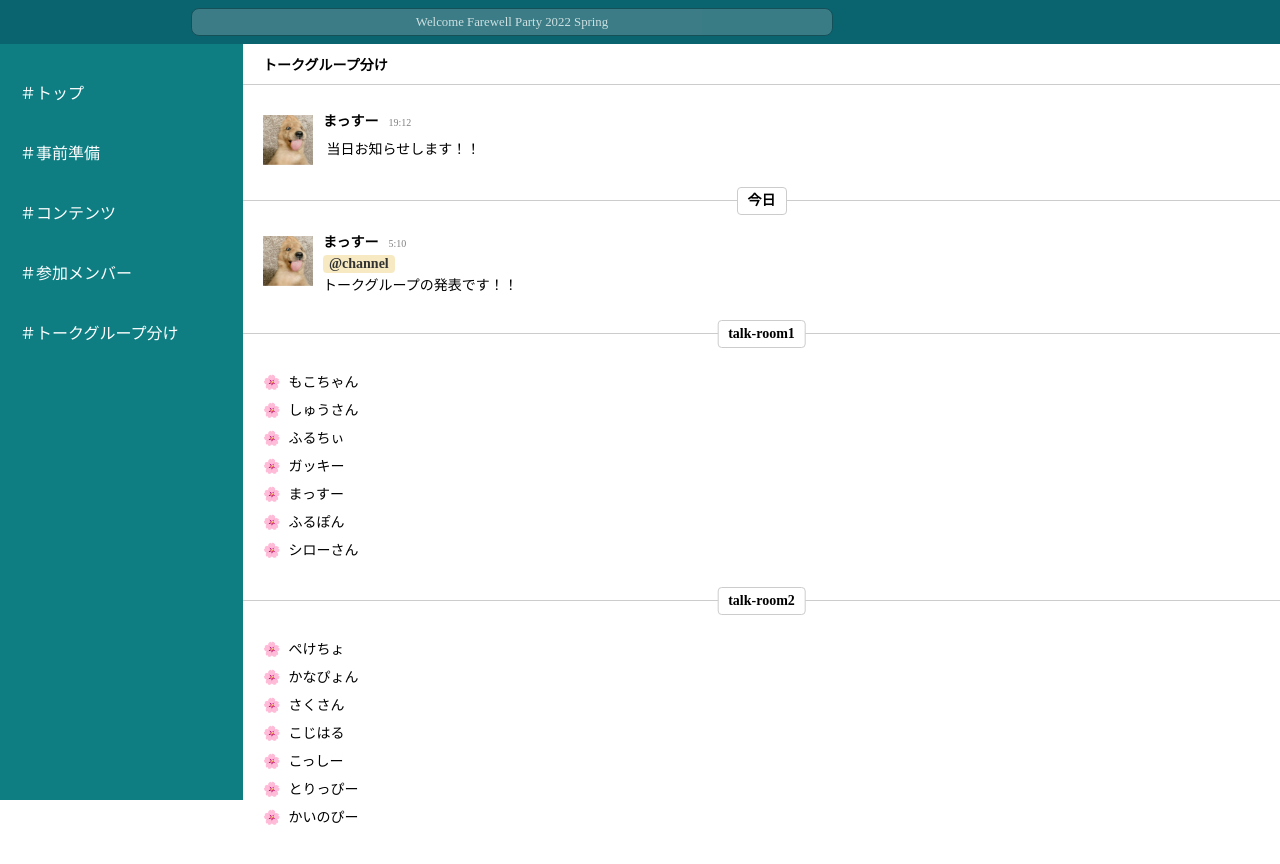
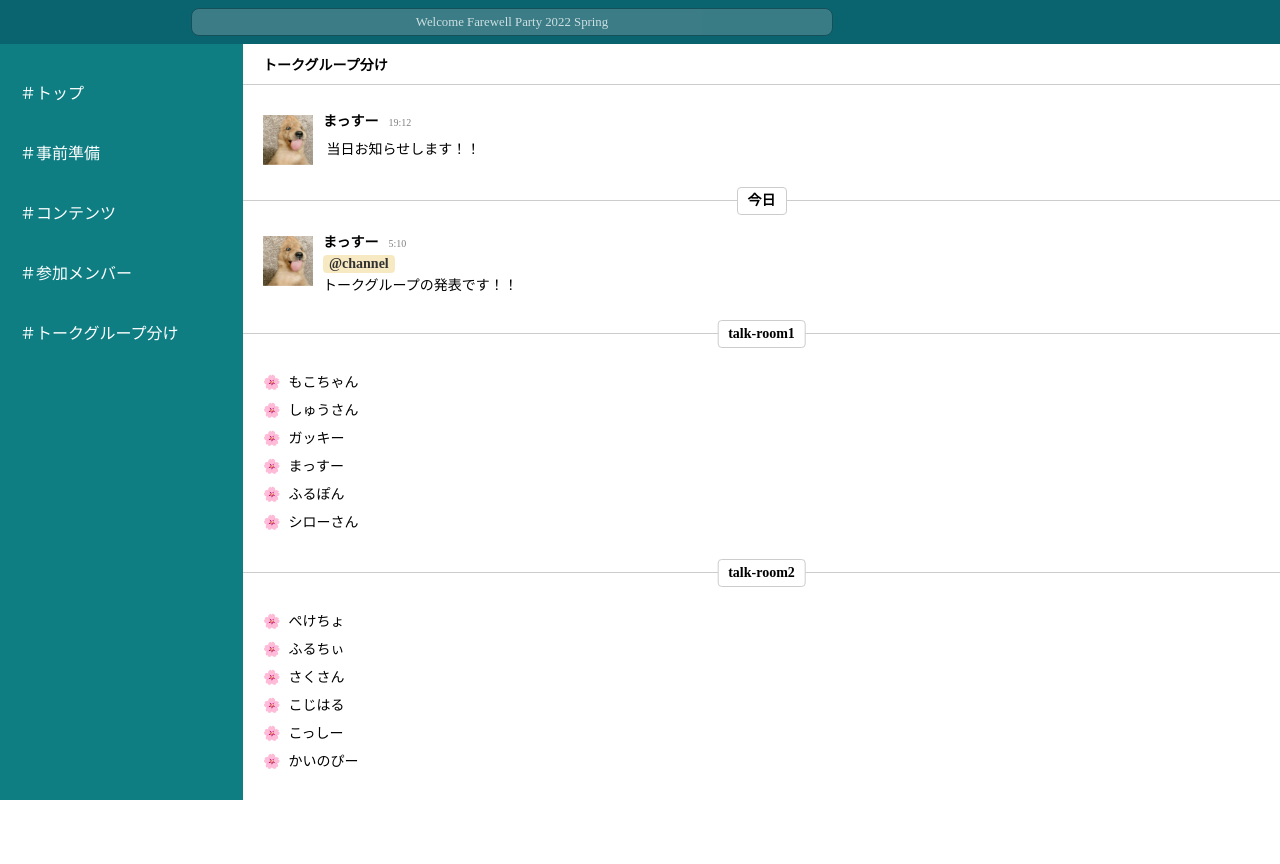
Before and after one commit to tenopee/welcome-farewell-party-2022, a Nuxt app: page / in a window 1280 px wide. Both pictures are taken after a click on the button "トークグループ分け". Shown: the top 864 px of the page. After the commit the page ends 821 px from the top, so only its background shows below. Built offline with nearby package versions, Linux system fonts and the light colour scheme.

Commit message:
メンバー交代

```diff
--- a/components/Member.vue
+++ b/components/Member.vue
@@ -39,7 +39,7 @@
 				<p class="text">歓迎会主役！！</p>
 			</div>
 		</li>
-		<li>
+		<!-- <li>
 			<p class="img">
 				<img src="../assets/4.png" alt="かなぴょんの写真" />
 			</p>
@@ -50,7 +50,7 @@
 			<div class="comment">
 				<p class="text">kpop初心者</p>
 			</div>
-		</li>
+		</li> -->
 		<li>
 			<p class="img">
 				<img src="../assets/5.png" alt="ふるちぃの写真" />
@@ -138,7 +138,7 @@
 				<p class="text">良い枕が欲しい</p>
 			</div>
 		</li>
-		<li>
+		<!-- <li>
 			<p class="img">
 				<img src="../assets/12.png" alt="とりっぴーの写真" />
 			</p>
@@ -149,7 +149,7 @@
 			<div class="comment">
 				<p class="text">今度「出川哲朗の充電させてもらえませんか?」にちょっと出るかもしれない</p>
 			</div>
-		</li>
+		</li> -->
 		<li>
 			<p class="img">
 				<img src="../assets/13.png" alt="シローさんの写真" />
--- a/components/TalkGroup.vue
+++ b/components/TalkGroup.vue
@@ -34,7 +34,6 @@
 		<li class="person-wrap">
 			<p>もこちゃん</p>
 			<p>しゅうさん</p>
-			<p>ふるちぃ</p>
 			<p>ガッキー</p>
 			<p>まっすー</p>
 			<p>ふるぽん</p>
@@ -45,11 +44,10 @@
 		</li>
 		<li class="person-wrap">
 			<p>ぺけちょ</p>
-			<p>かなぴょん</p>
+			<p>ふるちぃ</p>
 			<p>さくさん</p>
 			<p>こじはる</p>
 			<p>こっしー</p>
-			<p>とりっぴー</p>
 			<p>かいのぴー</p>
 		</li>
 	</ul>
```
